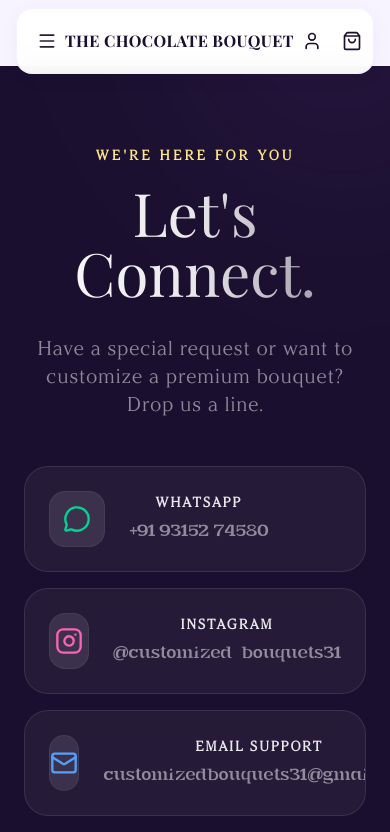
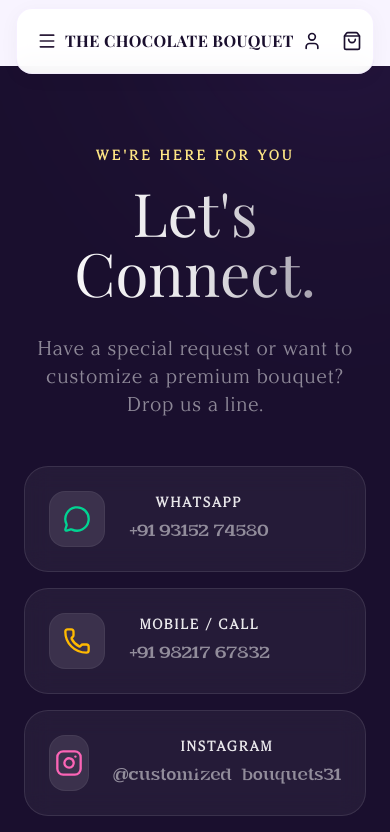
Before and after one commit to customizedbouquet31-star/Chocolate-Bouquets, a React (Vite) app: page /contact in a window 390 px wide. Shown: the top 832 px of the page. Built offline with nearby package versions, Linux system fonts and the light colour scheme; no server answers; a web font is replaced by a local one.

Commit message:
chore: add secondary mobile number +91 98217 67832 to contact sections

```diff
--- a/src/components/layout/Footer.tsx
+++ b/src/components/layout/Footer.tsx
@@ -20,6 +20,9 @@ export default function Footer() {
           <h3 className="font-serif font-bold text-lg tracking-wide mb-2">CONTACT</h3>
           <a href="https://wa.me/919315274580" target="_blank" rel="noreferrer" className="text-sm text-plum-900/80 hover:text-primary transition-colors font-medium break-words">
             WhatsApp: +91 93152 74580
+          </a>
+          <a href="tel:+919821767832" className="text-sm text-plum-900/80 hover:text-primary transition-colors font-medium break-words">
+            Phone: +91 98217 67832
           </a>
           <a href="https://www.instagram.com/customized_bouquets31?utm_source=ig_web_button_share_sheet&stkn=ZDNlZDc0MzIxNw==" target="_blank" rel="noreferrer" className="text-sm text-plum-900/80 hover:text-primary transition-colors font-medium break-words">
             Instagram: @customized_bouquets31
--- a/src/pages/Contact.tsx
+++ b/src/pages/Contact.tsx
@@ -1,6 +1,6 @@
 import { useState } from 'react';
 import { motion } from 'framer-motion';
-import { Mail, MessageCircle, Send } from 'lucide-react';
+import { Mail, MessageCircle, Phone, Send } from 'lucide-react';
 import { InstagramIcon } from '../components/icons/InstagramIcon';
 
 export default function Contact() {
@@ -31,6 +31,16 @@ export default function Contact() {
       color: 'text-emerald-400',
       bgHover: 'group-hover:bg-emerald-400/10',
       borderHover: 'group-hover:border-emerald-400/30'
+    },
+    {
+      id: 'phone',
+      icon: Phone,
+      title: 'Mobile / Call',
+      value: '+91 98217 67832',
+      link: 'tel:+919821767832',
+      color: 'text-amber-400',
+      bgHover: 'group-hover:bg-amber-400/10',
+      borderHover: 'group-hover:border-amber-400/30'
     },
     {
       id: 'instagram',
```
